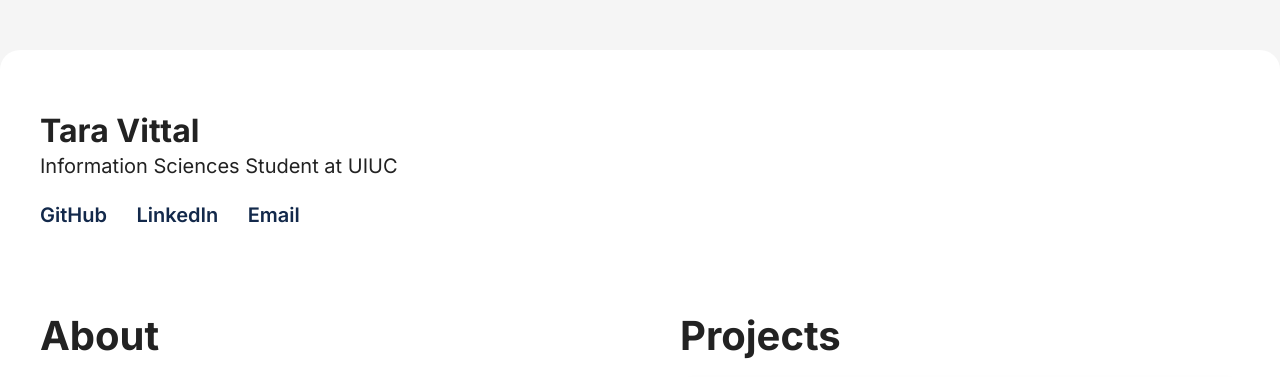
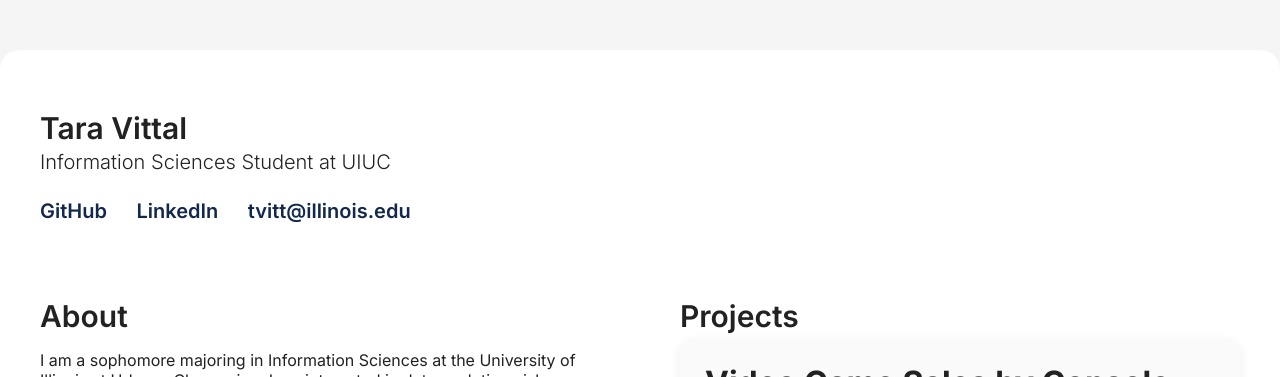
Before and after one commit to taravittal/taravittal.github.io, a plain HTML site: page index.html in a window 1280 px wide. Shown: the top 377 px of the page. Drawn offline with Linux system fonts and the light colour scheme.

Commit message:
Update index.html

```diff
--- a/index.html
+++ b/index.html
@@ -28,16 +28,16 @@
         }
 
         h1 {
-            font-size: 32px;
+            font-size: 30px;
             margin-bottom: 4px;
-            font-weight: 700;
+            font-weight: 600;
         }
 
        .subtitle {
             font-size: 20px;
             color: #222;
             margin-bottom: 25px;
-            font-weight: 400;
+            font-weight: 300;
         }
         .links a {
             margin-right: 25px;
@@ -60,9 +60,9 @@
         }
 
         h2 {
-            font-size: 40px;
-            margin-bottom: 20px;
-            font-weight: 700;
+            font-size: 30px;
+            margin-bottom: 4px;
+            font-weight: 600;
         }
         }
 
@@ -151,9 +151,9 @@
             <a href="https://github.com/taravittal" target="_blank">GitHub</a>
 
             <!-- Replace with your real LinkedIn URL -->
-            <a href="#" target="_blank">LinkedIn</a>
+            <a href="https://github.com/tara-vittal" target="_blank">LinkedIn</a>
 
-            <a href="mailto:tarakiran06@gmail.com">Email</a>
+            <a href="mailto:tvitt@illinois.edu">tvitt@illinois.edu</a>
         </div>
 
         <div class="main-grid">
```
